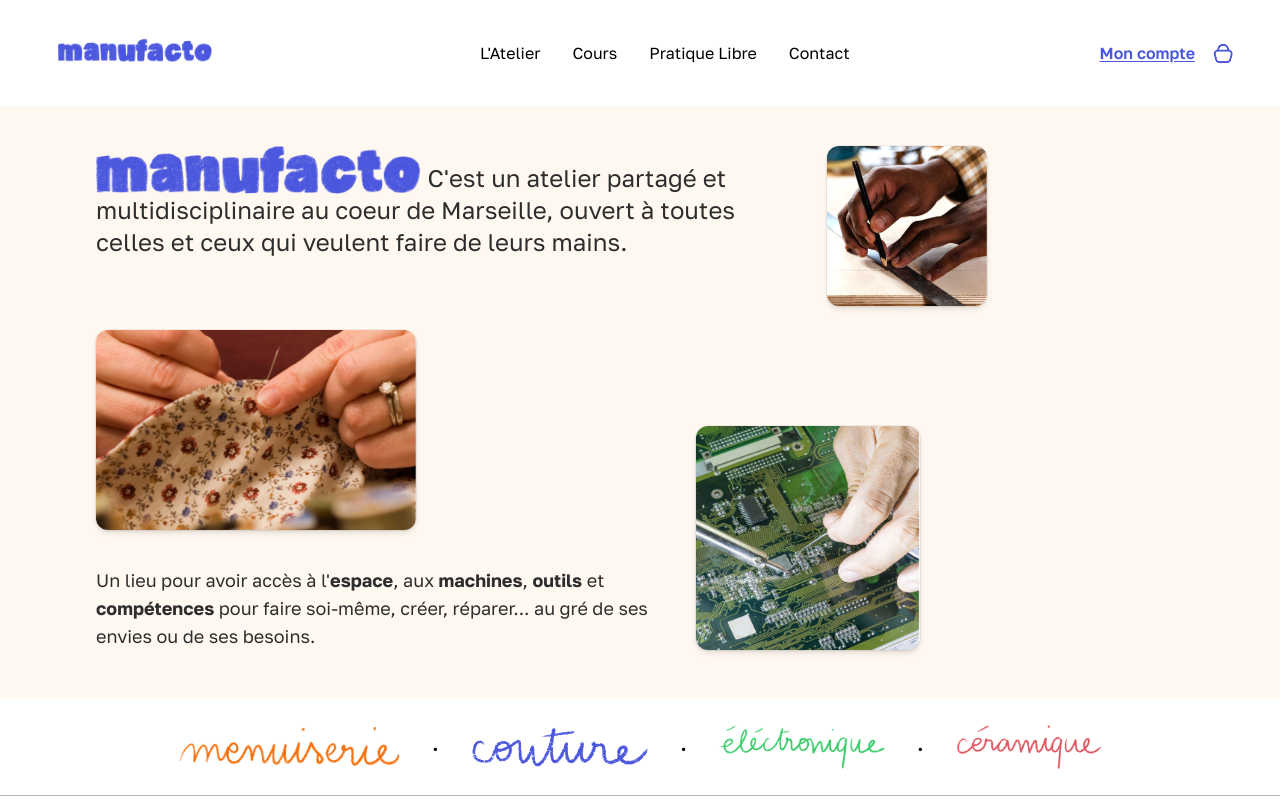
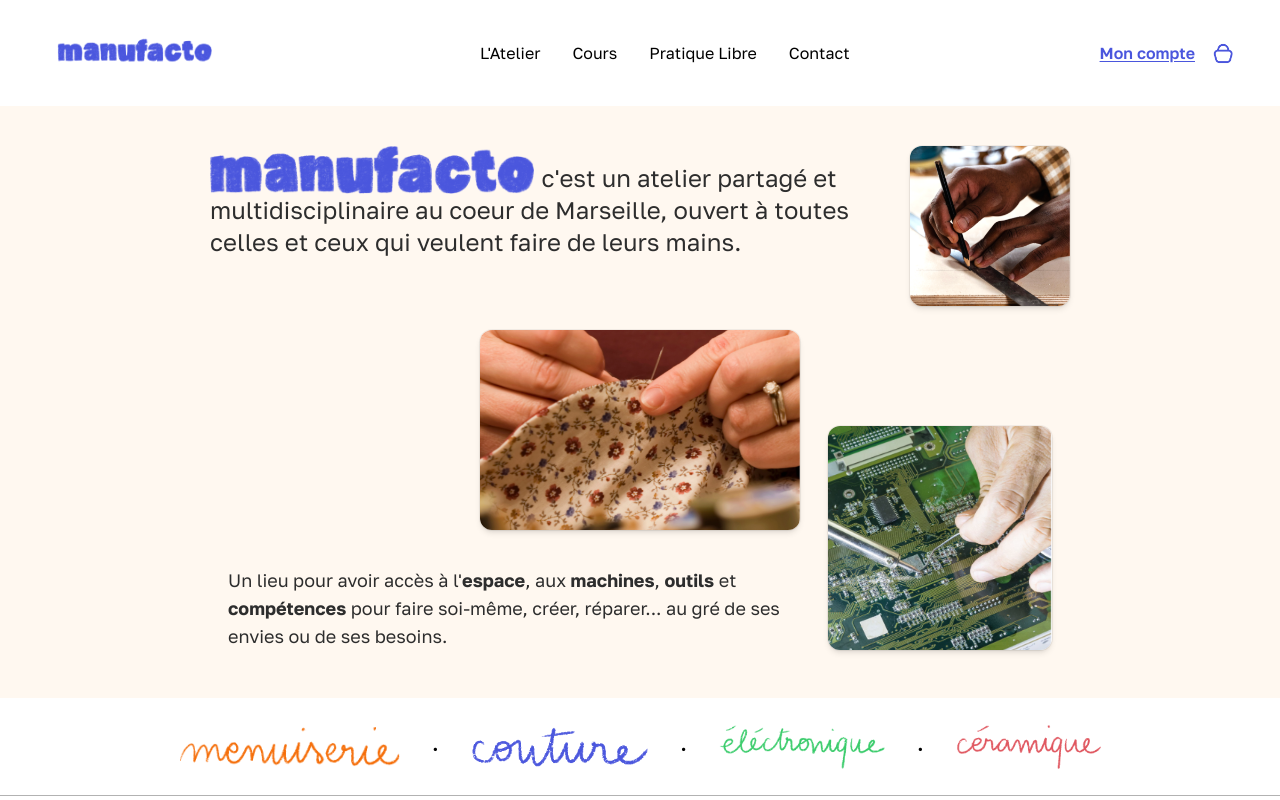
Before and after one commit to MathurinSIX/manufacto, a Next.js app: page / in a window 1280 px wide. Shown: the top 800 px of the page. Built offline with nearby package versions, Linux system fonts and the light colour scheme; no server answers.

Commit message:
Refactor CourseFooter and LandingPage layouts to improve grid structure, enhance responsiveness, and adjust styling for better visual consistency.

```diff
--- a/app/cours/course-layout.tsx
+++ b/app/cours/course-layout.tsx
@@ -42,7 +42,7 @@ export function CourseGrid({ courses }: { courses: Course[] }) {
 export function CourseFooter() {
   return (
     <footer className="mt-auto border-t border-black/10 bg-white">
-      <div className="mx-auto grid max-w-[1280px] gap-10 px-5 py-12 text-base md:grid-cols-[1fr_187px_187px_280px]">
+      <div className="mx-auto grid max-w-[1030px] gap-10 px-5 py-12 text-base md:grid-cols-[1fr_150px_150px_220px]">
         <div>
           <p className="mb-20 text-2xl leading-normal">Manufacto</p>
           <Link
--- a/components/landing-page.tsx
+++ b/components/landing-page.tsx
@@ -58,11 +58,11 @@ export function LandingPage() {
     <main className="min-h-screen bg-white text-black">
       <header className="overflow-hidden border-y border-white bg-[#fff8f0]">
         <div className="mx-auto max-w-6xl px-4 pb-8 pt-6 md:px-8 md:pb-12 md:pt-10">
-          <div className="mx-auto max-w-6xl">
-            <div className="mb-6 flex flex-row items-start gap-4 md:gap-6">
-              <p className="flex-1 text-xl leading-relaxed text-[#2d2d2d] md:max-w-[65%] md:text-2xl">
+          <div className="mx-auto max-w-[1040px]">
+            <div className="mb-6 flex flex-col items-center justify-center gap-4 text-center md:flex-row md:items-start md:gap-6 md:text-left">
+              <p className="min-w-0 flex-1 text-xl leading-relaxed text-[#2d2d2d] md:max-w-[65%] md:text-2xl">
                 <Logo className="mr-2 inline-block h-10 w-auto align-bottom md:h-12" />
-                C&apos;est un atelier partagé et multidisciplinaire au coeur de
+                c&apos;est un atelier partagé et multidisciplinaire au coeur de
                 Marseille, ouvert à toutes celles et ceux qui veulent faire de leurs mains.
               </p>
               <div className="relative h-32 w-32 shrink-0 overflow-hidden rounded-xl shadow-md ring-1 ring-black/5 md:h-40 md:w-40">
@@ -77,8 +77,8 @@ export function LandingPage() {
               </div>
             </div>
 
-            <div className="mb-0 flex flex-col gap-4 md:gap-6">
-              <div className="relative aspect-[16/10] max-w-xs overflow-hidden rounded-xl shadow-md ring-1 ring-black/5">
+            <div className="mb-0 flex flex-col items-center gap-4 md:gap-6">
+              <div className="relative aspect-[16/10] w-full max-w-xs overflow-hidden rounded-xl shadow-md ring-1 ring-black/5">
                 <Image
                   src={ASSETS.heroCouture}
                   alt="Mains travaillant le bois avec une règle et un crayon"
@@ -89,8 +89,8 @@ export function LandingPage() {
                 />
               </div>
 
-              <div className="-mt-0 flex flex-row items-end gap-4 md:-mt-32 md:gap-6">
-                <p className="flex-1 text-base leading-[1.7] text-[#2d2d2d] md:max-w-xl md:text-lg">
+              <div className="-mt-0 flex flex-col-reverse items-center justify-center gap-4 text-center md:-mt-32 md:flex-row md:items-end md:gap-6 md:text-left">
+                <p className="min-w-0 flex-1 text-base leading-[1.7] text-[#2d2d2d] md:max-w-xl md:text-lg">
                   Un lieu pour avoir accès à l&apos;<strong>espace</strong>, aux{" "}
                   <strong>machines</strong>, <strong>outils</strong> et{" "}
                   <strong>compétences</strong> pour faire soi-même, créer,
@@ -283,7 +283,7 @@ export function LandingPage() {
           href={INSTAGRAM_URL}
           target="_blank"
           rel="noopener noreferrer"
-          className="text-[50px] font-bold leading-none tracking-[-1px] text-[#4a56dd]"
+          className="break-all text-[34px] font-bold leading-none tracking-[-1px] text-[#4a56dd] sm:text-[50px]"
         >
           manufacto.marseille
         </Link>
@@ -332,9 +332,6 @@ export function LandingPage() {
               <Link href="/contact" className="block hover:text-black">
                 Contact
               </Link>
-              <Link href="/activities" className="block hover:text-black">
-                Calendrier
-              </Link>
               <Link href="/account" className="block hover:text-black">
                 Mon compte
               </Link>
```
